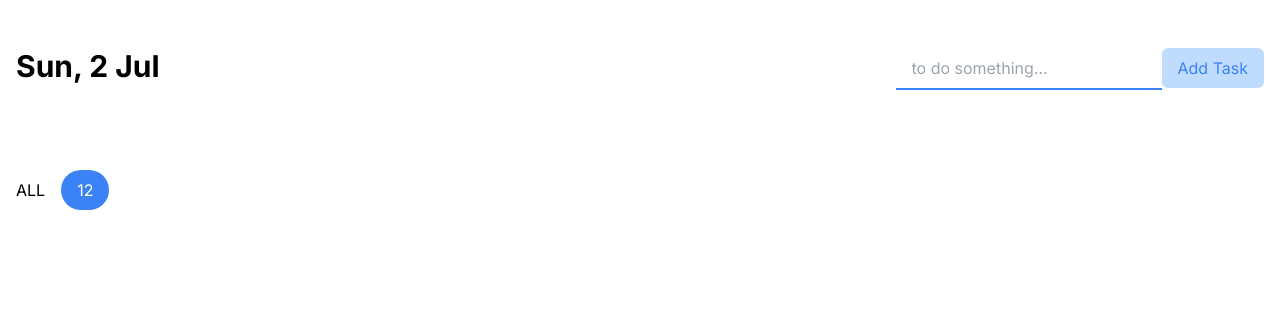
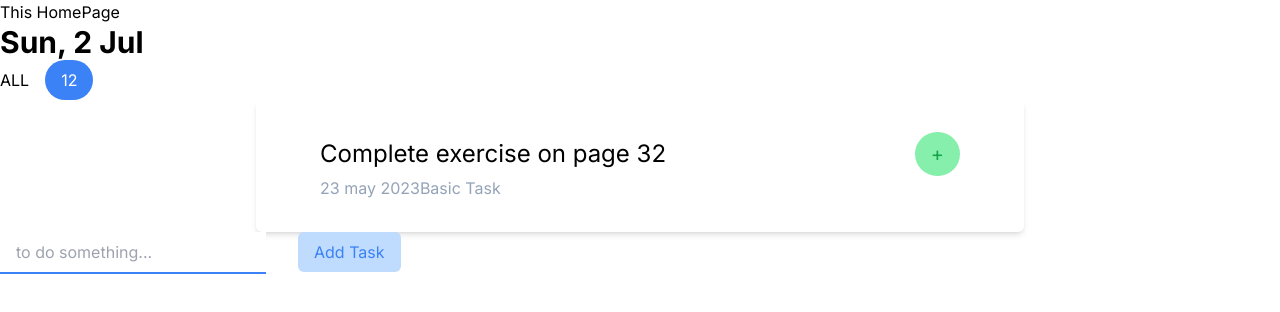
Before and after one commit to DrChhun/TodoNext, a Next.js app: page / in a window 1280 px wide. Shown: the top 312 px of the page. Built offline with nearby package versions, Linux system fonts and the light colour scheme.

Commit message:
Revert "Issues/#15"

```diff
--- a/app/Type/Todo.ts
+++ b/app/Type/Todo.ts
@@ -2,7 +2,6 @@ export interface TaskProps {
     title: string;
     date: string;
     category: string;
-    className?: string;
 }
 
 export interface DateDisplayProps {
@@ -11,6 +10,5 @@ export interface DateDisplayProps {
 
 export interface ToggleProps {
     title: string;
-    className: string;
     notification: number;
 }
--- a/app/components/Provider.tsx
+++ /dev/null
@@ -1,8 +0,0 @@
-"use client";
-
-import { Provider } from "react-redux";
-import { store } from "../redux/store/store";
-
-export const Providers = ({ children }: any) => {
-  return <Provider store={store}>{children}</Provider>;
-};
--- a/app/components/Task/InputTask.tsx
+++ b/app/components/Task/InputTask.tsx
@@ -1,20 +1,7 @@
-import { useDispatch } from "react-redux";
-import { incrementByAmount } from "@/app/redux/features/todoRedux";
-import { useState } from "react";
-
 export const InputTask = () => {
-  const dispath = useDispatch();
-  const [handleInput, setInput] = useState<string>("");
-
-  const handleSubmit = (event: any) => {
-    event.preventDefault();
-    dispath(incrementByAmount(handleInput));
-  };
   return (
     <div className="space-x-8">
-      <form onSubmit={handleSubmit}>
       <input
-          onChange={(e) => setInput(e.target.value)}
         className="px-4 py-2 outline-none border-b-2 border-blue-500"
         type="text"
         placeholder="to do something..."
@@ -22,7 +9,6 @@ export const InputTask = () => {
       <button className="bg-blue-200 text-blue-500 px-4 py-2 rounded-md">
         Add Task
       </button>
-      </form>
     </div>
   );
 };
--- a/app/components/Task/TaskDetail.tsx
+++ b/app/components/Task/TaskDetail.tsx
@@ -1,15 +1,8 @@
 import { TaskProps } from "@/app/Type/Todo";
 
-export const TaskDetail: React.FC<TaskProps> = ({
-  title,
-  date,
-  category,
-  className,
-}) => {
+export const TaskDetail: React.FC<TaskProps> = ({ title, date, category }) => {
   return (
-    <div
-      className={`bg-white shadow-md py-8 px-16 rounded-md max-w-3xl mx-auto ${className}`}
-    >
+    <div className="bg-white shadow-md py-8 px-16 rounded-md max-w-3xl mx-auto">
       <div className="flex items-center justify-between">
         <h2 className="text-black text-2xl">{title}</h2>
         <div className="bg-green-300 py-2 px-4 text-green-600 text-xl rounded-full">
--- a/app/components/ToggleTab/Tab.tsx
+++ b/app/components/ToggleTab/Tab.tsx
@@ -1,12 +1,8 @@
 import { ToggleProps } from "@/app/Type/Todo";
 
-export const Tab: React.FC<ToggleProps> = ({
-  title,
-  notification,
-  className,
-}) => {
+export const Tab: React.FC<ToggleProps> = ({ title, notification }) => {
   return (
-    <div className={`flex items-center gap-4 ${className}`}>
+    <div className="flex items-center gap-4">
       <h2>{title}</h2>
       <div className="bg-blue-500 text-white w-fit px-4 py-2 rounded-full">
         {notification}
--- a/app/layout.tsx
+++ b/app/layout.tsx
@@ -1,24 +1,21 @@
-import { Providers } from "./components/Provider";
-import "./globals.css";
-import { Inter } from "next/font/google";
+import './globals.css'
+import { Inter } from 'next/font/google'
 
-const inter = Inter({ subsets: ["latin"] });
+const inter = Inter({ subsets: ['latin'] })
 
 export const metadata = {
-  title: "Create Next App",
-  description: "Generated by create next app",
-};
+  title: 'Create Next App',
+  description: 'Generated by create next app',
+}
 
 export default function RootLayout({
   children,
 }: {
-  children: React.ReactNode;
+  children: React.ReactNode
 }) {
   return (
     <html lang="en">
-      <Providers>
-        <body className={inter.className}>{children}</body>
-      </Providers>
+      <body className={inter.className}>{children}</body>
     </html>
-  );
+  )
 }
--- a/app/page.tsx
+++ b/app/page.tsx
@@ -1,34 +1,21 @@
-"use client";
-
 import { DateDisplay } from "./components/Date/DateDisplay";
 import { InputTask } from "./components/Task/InputTask";
 import { TaskDetail } from "./components/Task/TaskDetail";
 import { Tab } from "./components/ToggleTab/Tab";
-import { useSelector } from "react-redux";
 
 const Page = () => {
-  const todo = useSelector((state: any) => state.todos.value);
   return (
-    <div className="container">
-      <div className="flex justify-between py-12">
+    <>
+      <h1>This HomePage</h1>
       <DateDisplay date="Sun, 2 Jul" />
-        <InputTask />
-      </div>
-      <Tab className="py-8" title="ALL" notification={12} />
-      {todo.map((x: any, index: number) => (
-        <>
-          {x != "" && (
-            <div key={index} className="py-4">
+      <Tab title="ALL" notification={12} />
       <TaskDetail
-                title={x}
+        title={"Complete exercise on page 32"}
         date={"23 may 2023"}
         category={"Basic Task"}
       />
-            </div>
-          )}
+      <InputTask />
     </>
-      ))}
-    </div>
   );
 };
 
--- a/app/redux/features/todoRedux.ts
+++ /dev/null
@@ -1,35 +0,0 @@
-'use client';
-
-import { createSlice } from '@reduxjs/toolkit'
-import type { PayloadAction } from '@reduxjs/toolkit'
-
-// Define a type for the slice state
-interface CounterState {
-  value: Array<string>
-}
-
-// Define the initial state using that type
-const initialState: CounterState = {
-  value: [],
-}
-
-export const counterSlice = createSlice({
-  name: 'todo',
-  initialState,
-  reducers: {
-    increment: (state) => {
-      state.value.push('okay')
-    },
-    decrement: (state) => {
-      state.value.push('not okay')
-    },
-    // Use the PayloadAction type to declare the contents of `action.payload`
-    incrementByAmount: (state, action: PayloadAction<string>) => {
-      state.value.push(action.payload)
-    },
-  },
-})
-
-export const { increment, decrement, incrementByAmount } = counterSlice.actions
-
-export default counterSlice.reducer
--- a/app/redux/store/store.ts
+++ /dev/null
@@ -1,13 +0,0 @@
-import { configureStore } from '@reduxjs/toolkit'
-import todosReducer from '../features/todoRedux'
-
-export const store = configureStore({
-    reducer: {
-        todos: todosReducer,
-    },
-})
-
-// Infer the `RootState` and `AppDispatch` types from the store itself
-export type RootState = ReturnType<typeof store.getState>
-// Inferred type: {posts: PostsState, comments: CommentsState, users: UsersState}
-export type AppDispatch = typeof store.dispatch
--- a/package.json
+++ b/package.json
@@ -9,7 +9,6 @@
     "lint": "next lint"
   },
   "dependencies": {
-    "@reduxjs/toolkit": "^1.9.5",
     "@types/node": "20.3.3",
     "@types/react": "18.2.14",
     "@types/react-dom": "18.2.6",
@@ -20,7 +19,6 @@
     "postcss": "8.4.24",
     "react": "18.2.0",
     "react-dom": "18.2.0",
-    "react-redux": "^8.1.1",
     "tailwindcss": "3.3.2",
     "typescript": "5.1.6"
   }
--- a/tailwind.config.js
+++ b/tailwind.config.js
@@ -7,16 +7,6 @@ module.exports = {
   ],
   theme: {
     extend: {
-      container: {
-        center: true,
-        padding: '1rem',
-        screens: {
-          sm: '640px',
-          md: '728px',
-          lg: '984px',
-          xl: '1280px'
-        }
-      },
       backgroundImage: {
         'gradient-radial': 'radial-gradient(var(--tw-gradient-stops))',
         'gradient-conic':
```
Also changed, not shown: 1 other file (tests, documents, lock files or other folders). Lines whose indentation alone changed are shown as unchanged.
